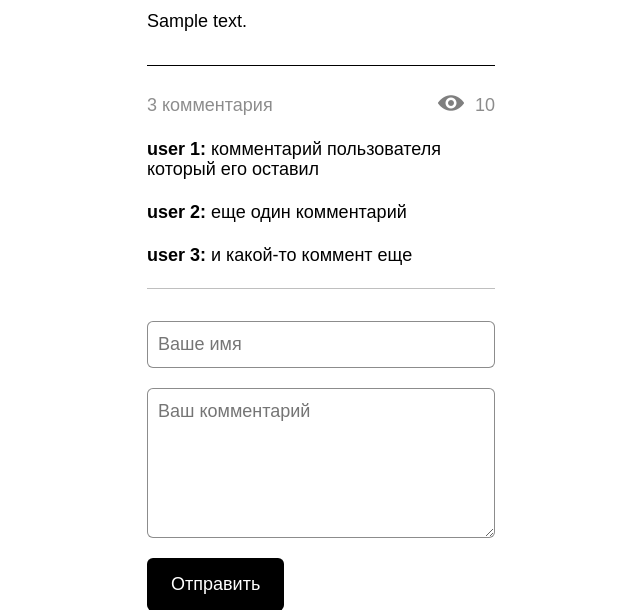
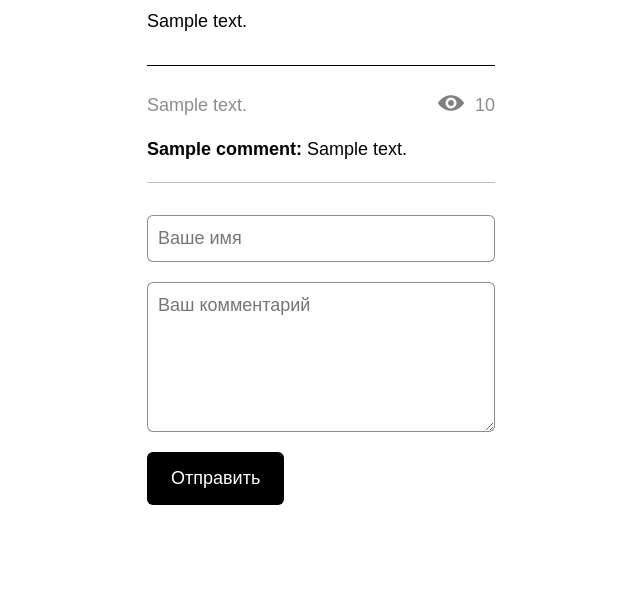
Before and after one commit to greenpearbear/flask_1, a Flask app: template templates/post.html in a window 1280 px wide. Shown: the part 438-1048 px from the top of the page, without its empty margins (319-959 px from the left). After the commit the page ends 943 px from the top, so only its background shows below. Run offline with Flask 2, Linux system fonts and the light colour scheme; the template is opened without the code that fills it: most values are stand-ins (such as "Sample title", 1, 10 or a date in 2020); grey boxes marked "Sample" are stand-in pictures.

Commit message:
Работа над post.html Добавил данные в шаблонизатор(отображение комментариев) Подправил post.html Создал функцию, которая сортирует комментария

```diff
--- a/app.py
+++ b/app.py
@@ -16,7 +16,12 @@ def post(uid):
     data = use_data.read_json()
     for i in data[0]:
         if i.id == int(uid):
-            return render_template('post.html', data=i)
+            comments = use_data.comments_sort(int(uid), data[1])
+            count_comments = use_data.only_need_data(use_data.read_json()[1])
+            if int(uid) in count_comments:
+                return render_template('post.html', data=i, comments=comments, all_comments=count_comments[int(uid)])
+            else:
+                return render_template('post.html', data=i, comments=comments, all_comments="Нет комментариев")
 
 
 @app.route('/bookmarks.html')
--- a/templates/post.html
+++ b/templates/post.html
@@ -47,22 +47,18 @@
         </div>
         <div class="item__bottom">
           <div class="item__post-info">
-            <p class="item__comments-counter">3 комментария</p>
+                <p class="item__comments-counter">{{ all_comments }}</p>
             <div class="item__counter">
               <img src="/static/img/eye.png" alt="" class="item__counter-icon" width="26">
               <span class="item__counter-text">{{ data.views }}</span>
             </div>
           </div>
           <div class="item__comments">
+              {% for name, content in comments.items() %}
             <p class="item__comment">
-              <b>user 1:</b> комментарий пользователя который его оставил
+              <b>{{ name }}:</b> {{ content }}
             </p>
-            <p class="item__comment">
-              <b>user 2:</b> еще один комментарий
-            </p>
-            <p class="item__comment">
-              <b>user 3:</b> и&nbsp;какой-то коммент еще
-            </p>
+              {% endfor %}
           </div>
           <form action="/" class="item__comment-form comment-form">
             <div class="comment-form__input-wrap">
```
Also changed, not shown: use_data.py (+13 -1 lines).
